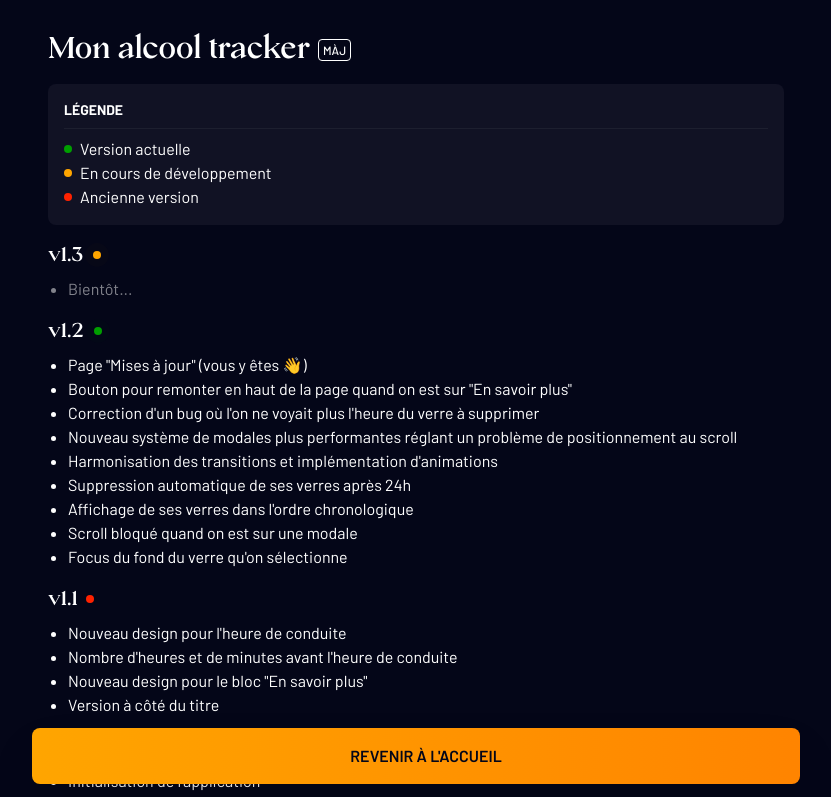
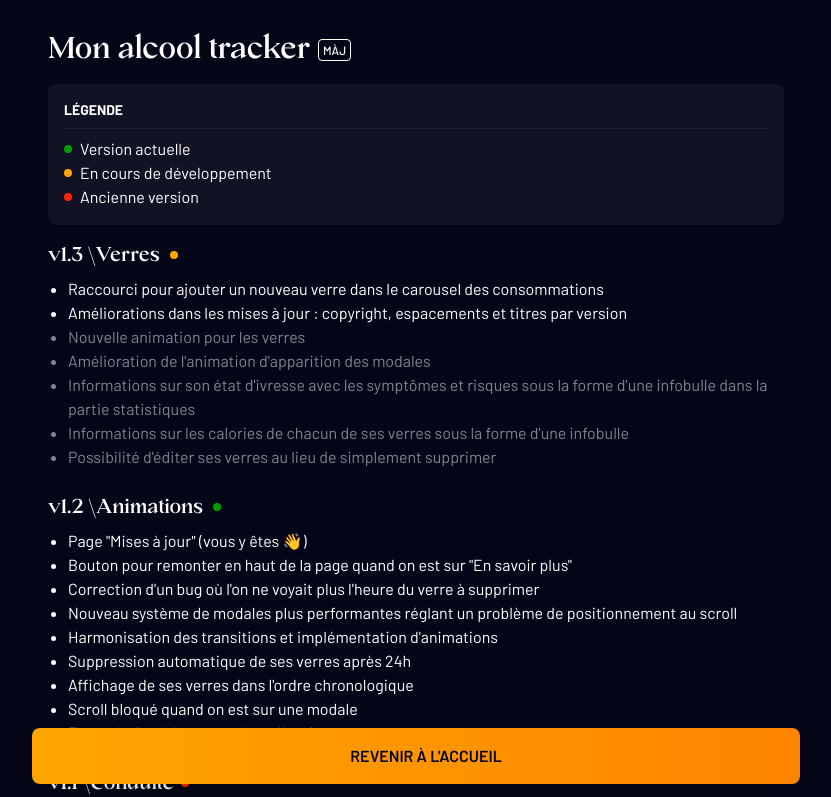
Before and after one commit to lucasboucher/alcool-tracker, a React (Create React App) app: page /changelog in a window 1280 px wide. Shown: the top 797 px of the page, without its empty margins (224-1055 px from the left). Built offline with nearby package versions, Linux system fonts and the light colour scheme; some icons are missing.

Commit message:
ADD: add glass shortcut on consumption slider, copyright (now component) and better titles in changelog and footer renamed

```diff
--- a/src/App.js
+++ b/src/App.js
@@ -5,7 +5,7 @@ import { AnimatePresence } from 'framer-motion';
 import UseLevel from './sections/UseLevel';
 import Glasses from './sections/Glasses';
 import Header from './sections/Header';
-import Footer from './sections/Footer';
+import Navigation from './sections/Navigation';
 import ViewportTooWide from './sections/ViewportTooWide';
 
 import AddGlassButton from './components/AddGlassButton';
@@ -82,9 +82,11 @@ function App() {
           selectedGlassIndex={selectedGlassIndex}
           setSelectedGlassIndex={setSelectedGlassIndex}
           openDeleteGlassModal={() => setIsDeleteGlassModalOpen(true)}
+          openAddGlassModal={() => setIsAddGlassModalOpen(true)}
+          isAddGlassModalOpen={isAddGlassModalOpen}
           className="mb-6"
         />
-        <Footer
+        <Navigation
           onProfileButtonClick={() => setIsProfileModalOpen(true)}
           onResetButtonClick={() => setIsResetModalOpen(true)}
           className="pb-24"
--- a/src/components/Card/index.jsx
+++ b/src/components/Card/index.jsx
@@ -6,11 +6,11 @@ function Card({ time, centilitersVolume, alcoholContent, onClick, icon, isSelect
   const iconWithProps = cloneElement(icon, { className: 'mb-1', height: 32, width: 32 });
 
   return (
-    <div
+    <button
       className={`card flex min-h-32 min-w-32 cursor-pointer flex-col rounded p-2 transition-colors duration-200 ease-out active:bg-dark-2 ${isSelected ? 'bg-dark-2' : 'bg-dark-3'}`}
       onClick={onClick}
     >
-      <div className="flex justify-between text-sm font-medium">
+      <div className="flex w-full justify-between text-sm font-medium">
         {time}
         <XmarkIcon
           height={24}
@@ -18,14 +18,14 @@ function Card({ time, centilitersVolume, alcoholContent, onClick, icon, isSelect
           className="card__delete text-red opacity-50 transition-opacity duration-200 ease-out"
         />
       </div>
-      <div className="flex grow flex-col items-center justify-center">
+      <div className="flex w-full grow flex-col items-center justify-center">
         {iconWithProps}
         <p>
           <span className="font-bold">{centilitersVolume}</span>cl à{' '}
           <span className="font-bold">{alcoholContent}</span>°
         </p>
       </div>
-    </div>
+    </button>
   );
 }
 
--- /dev/null
+++ b/src/components/Footer/index.jsx
@@ -0,0 +1,12 @@
+function Copyright({ className }) {
+  return (
+    <div className={`flex items-center justify-between italic ${className}`}>
+      <p>
+        © 2024 <span className="font-bold">Mon alcool tracker</span>
+      </p>
+      <img src="./lucasboucher.svg" alt="Logo de Lucas Boucher" className="mr-3 h-4 w-4" />
+    </div>
+  );
+}
+
+export default Copyright;
--- a/src/sections/Changelog/index.jsx
+++ b/src/sections/Changelog/index.jsx
@@ -2,6 +2,7 @@ import { motion } from 'framer-motion';
 import { Link, ScrollRestoration } from 'react-router-dom';
 
 import { ArrowLeftCircle as ArrowLeftCircleIcon } from 'iconoir-react';
+import Copyright from '../../components/Footer';
 
 function Changelog() {
   return (
@@ -28,23 +29,38 @@ function Changelog() {
           </div>
         </div>
         <div className="mb-2 flex items-center">
-          <h2 className="font-crucial text-xl">v1.3</h2>
+          <h2 className="font-crucial text-xl">v1.3 \Verres</h2>
           <div className="relative ml-2 flex h-3 w-3 items-center justify-center">
             <span className="absolute h-full w-full animate-ping rounded-full bg-main opacity-75"></span>
             <span className="h-2 w-2 rounded-full bg-main"></span>
           </div>
         </div>
-        <ul className="mb-4 list-disc pl-5">
-          <li className="opacity-50">Bientôt...</li>
+        <ul className="mb-6 list-disc pl-5">
+          <li>Raccourci pour ajouter un nouveau verre dans le carousel des consommations</li>
+          <li>
+            Améliorations dans les mises à jour : copyright, espacements et titres par version
+          </li>
+          <li className="opacity-50">Nouvelle animation pour les verres</li>
+          <li className="opacity-50">Amélioration de l'animation d'apparition des modales</li>
+          <li className="opacity-50">
+            Informations sur son état d'ivresse avec les symptômes et risques sous la forme d'une
+            infobulle dans la partie statistiques
+          </li>
+          <li className="opacity-50">
+            Informations sur les calories de chacun de ses verres sous la forme d'une infobulle
+          </li>
+          <li className="opacity-50">
+            Possibilité d'éditer ses verres au lieu de simplement supprimer
+          </li>
         </ul>
         <div className="mb-2 flex items-center">
-          <h2 className="font-crucial text-xl">v1.2</h2>
+          <h2 className="font-crucial text-xl">v1.2 \Animations</h2>
           <div className="relative ml-2 flex h-3 w-3 items-center justify-center">
             <span className="absolute h-full w-full animate-ping rounded-full bg-green opacity-75"></span>
             <span className="h-2 w-2 rounded-full bg-green"></span>
           </div>
         </div>
-        <ul className="mb-4 list-disc pl-5">
+        <ul className="mb-6 list-disc pl-5">
           <li>Page "Mises à jour" (vous y êtes 👋)</li>
           <li>Bouton pour remonter en haut de la page quand on est sur "En savoir plus"</li>
           <li>Correction d'un bug où l'on ne voyait plus l'heure du verre à supprimer</li>
@@ -59,21 +75,20 @@ function Changelog() {
           <li>Focus du fond du verre qu'on sélectionne</li>
         </ul>
         <div className="mb-2 flex items-center">
-          <h2 className="font-crucial text-xl">v1.1</h2>
+          <h2 className="font-crucial text-xl">v1.1 \Conduite</h2>
           <span className="ml-2 h-2 w-2 rounded-full bg-red"></span>
         </div>
-        <ul className="mb-4 list-disc pl-5">
+        <ul className="mb-6 list-disc pl-5">
           <li>Nouveau design pour l'heure de conduite</li>
           <li>Nombre d'heures et de minutes avant l'heure de conduite</li>
           <li>Nouveau design pour le bloc "En savoir plus"</li>
           <li>Version à côté du titre</li>
         </ul>
         <div className="mb-2 flex items-center">
-          <h2 className="font-crucial text-xl">v1.0</h2>
+          <h2 className="font-crucial text-xl">v1.0 \Initialisation</h2>
           <span className="ml-2 h-2 w-2 rounded-full bg-red"></span>
         </div>
         <ul className="list-disc pl-5">
-          <li>Initialisation de l'application</li>
           <li>Bloc de citations, actualités, faits divers et conseils sur l'alcool</li>
           <li>Bloc "En savoir plus" avec guide et clause de non-responsabilité</li>
           <li>Ajout, affichage et suppression de ses verres (Volume, heure et teneur)</li>
@@ -83,6 +98,7 @@ function Changelog() {
           </li>
           <li>Gestion de son profil (Genre, poids et permis probatoire)</li>
         </ul>
+        <Copyright className="mt-6" />
       </div>
       <Link to="/">
         <motion.div
--- a/src/sections/Glasses/index.jsx
+++ b/src/sections/Glasses/index.jsx
@@ -3,6 +3,7 @@ import Card from '../../components/Card';
 import { GlassEmpty as GlassEmptyIcon } from 'iconoir-react';
 import { GlassHalf as GlassHalfIcon } from 'iconoir-react';
 import { GlassHalfAlt as GlassHalfAltIcon } from 'iconoir-react';
+import { PlusSquare as PlusSquareIcon } from 'iconoir-react';
 import { getAlcoholRatio, formatTime } from '../../utils/helpers';
 
 function Glasses({
@@ -10,11 +11,17 @@ function Glasses({
   setSelectedGlassIndex,
   selectedGlassIndex,
   openDeleteGlassModal,
+  openAddGlassModal,
+  isAddGlassModalOpen,
   className,
 }) {
   const onGlassClick = (index) => {
     setSelectedGlassIndex(index);
     openDeleteGlassModal();
+  };
+
+  const onAddGlassClick = () => {
+    openAddGlassModal();
   };
 
   const glassIcon = (centilitersVolume, alcoholContent) => {
@@ -40,6 +47,17 @@ function Glasses({
               isSelected={selectedGlassIndex === index ? true : false}
             />
           ))}
+          <button
+            onClick={onAddGlassClick}
+            className={`group min-h-32 min-w-32 rounded border-2 border-dashed transition-colors duration-200 ease-out active:border-dark-2 ${isAddGlassModalOpen ? 'border-dark-2' : 'border-dark-3'}`}
+          >
+            <div
+              className={`duration-400 flex h-full w-full flex-col items-center justify-center transition ease-out group-active:opacity-100 ${isAddGlassModalOpen ? 'opacity-100' : 'opacity-80'}`}
+            >
+              <PlusSquareIcon height={32} width={32} className="mb-1" />
+              <p className="text-sm font-medium uppercase">Ajouter</p>
+            </div>
+          </button>
         </div>
       ) : (
         <p>Vous n'avez pas encore enregistré de verres.</p>
--- a/src/sections/Footer/index.jsx
+++ b/src/sections/Navigation/index.jsx
@@ -1,8 +1,9 @@
 import { Link } from 'react-router-dom';
 
+import Copyright from '../../components/Footer';
 import { OpenNewWindow as OpenNewWindowIcon } from 'iconoir-react';
 
-function Footer({ onProfileButtonClick, onResetButtonClick, className }) {
+function Navigation({ onProfileButtonClick, onResetButtonClick, className }) {
   return (
     <div className={className}>
       <button
@@ -25,19 +26,14 @@ function Footer({ onProfileButtonClick, onResetButtonClick, className }) {
       </Link>
       <a
         href="http://lucasboucher.fr"
-        className="mb-6 flex w-full items-center justify-center rounded-lg border border-dark-3 py-3 text-center font-semibold uppercase transition-colors duration-200 ease-out active:bg-dark-2"
+        className="flex w-full items-center justify-center rounded-lg border border-dark-3 py-3 text-center font-semibold uppercase transition-colors duration-200 ease-out active:bg-dark-2"
       >
         Lucas Boucher
         <OpenNewWindowIcon width={16} height={16} className="ml-2" />
       </a>
-      <div className="flex items-center justify-between italic">
-        <p>
-          © 2024 <span className="font-bold">Mon alcool tracker</span>
-        </p>
-        <img src="./lucasboucher.svg" alt="Logo de Lucas Boucher" className="mr-3 h-4 w-4" />
-      </div>
+      <Copyright className="mt-6" />
     </div>
   );
 }
 
-export default Footer;
+export default Navigation;
```
